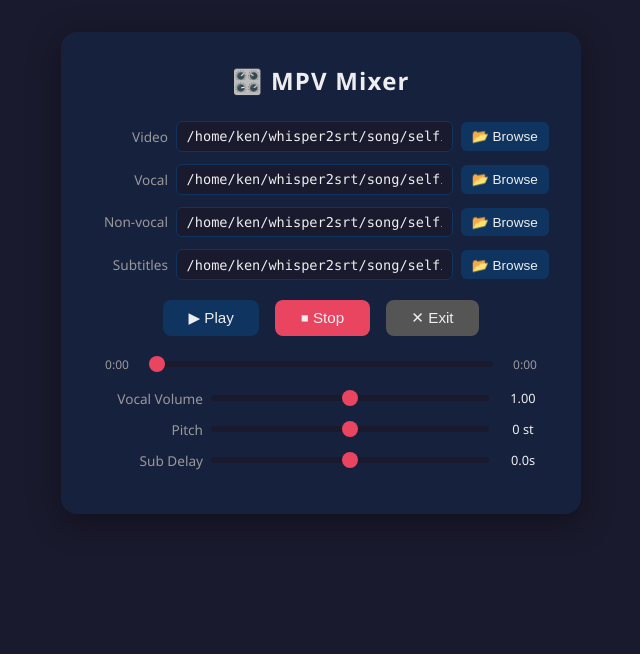
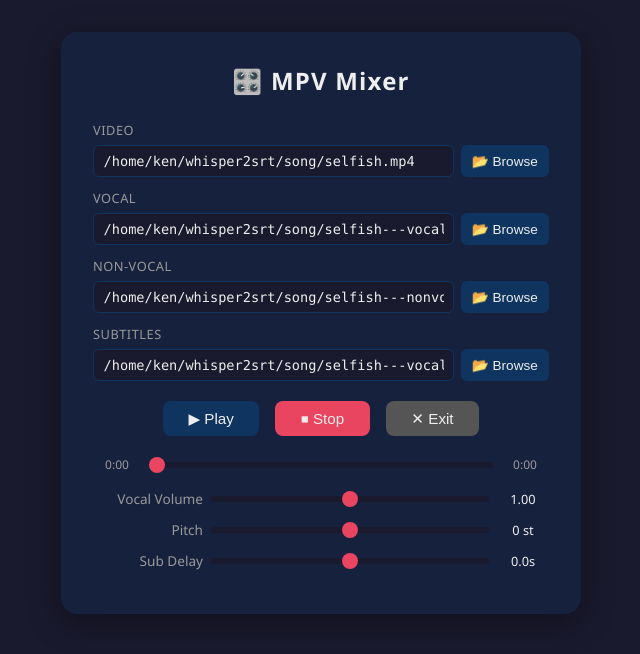
Before and after one commit to kagebarton/whisper2srt, a Flask app: page / in a window 1280 px wide. Shown: the top 654 px of the page, without its empty margins (319-959 px from the left). Run offline with Flask 3, Linux system fonts and the light colour scheme.

Commit message:
Bug fixes
Clear leftover filter complex at song end to prevent subsequent ops failing trying to reuse it
Increase path fields' width

```diff
--- a/mpv/app.py
+++ b/mpv/app.py
@@ -117,11 +117,11 @@ def generate_placeholder():
 
     bbox_main = draw.textbbox((0, 0), text_main, font=font_large)
     text_w = bbox_main[2] - bbox_main[0]
-    draw.text(((1920 - text_w) / 2, 400), text_main, fill="white", font=font_large)
+    draw.text(((1280 - text_w) / 2, 400), text_main, fill="white", font=font_large)
 
     bbox_sub = draw.textbbox((0, 0), text_sub, font=font_small)
     text_w_sub = bbox_sub[2] - bbox_sub[0]
-    draw.text(((1920 - text_w_sub) / 2, 520), text_sub, fill="white", font=font_small)
+    draw.text(((1280 - text_w_sub) / 2, 520), text_sub, fill="white", font=font_small)
 
     img.save(PLACEHOLDER_PNG)
 
@@ -129,6 +129,14 @@ def generate_placeholder():
 def load_placeholder():
     """Load the placeholder PNG into the running MPV instance."""
     send_mpv_command({"command": ["loadfile", PLACEHOLDER_PNG]})
+
+
+def end_song():
+    """Teardown after a song ends: clear filter, show placeholder, reset state."""
+    send_mpv_command({"command": ["set_property", "lavfi-complex", ""]})
+    load_placeholder()
+    reset_state_defaults()
+    poll_stop.set()
 
 
 def reset_state_defaults():
@@ -148,6 +156,7 @@ def start_mpv():
         "mpv",
         "--idle",
         "--force-window",
+        "--image-display-duration=inf",
         f"--input-ipc-server={IPC_SOCKET}",
         "--no-terminal",
     ]
@@ -181,9 +190,7 @@ def poll_position():
         # Check if MPV went idle (song ended naturally)
         idle_resp = send_mpv_query({"command": ["get_property", "idle-active"]})
         if idle_resp and idle_resp.get("data") is True:
-            reset_state_defaults()
-            load_placeholder()
-            poll_stop.set()
+            end_song()
             break
 
         resp = send_mpv_query({"command": ["get_property", "time-pos"]})
@@ -268,10 +275,8 @@ def pause():
 @app.route("/api/stop", methods=["POST"])
 def stop():
     send_mpv_command({"command": ["stop"]})
-    time.sleep(0.1)
-    load_placeholder()
-    reset_state_defaults()
-    poll_stop.set()
+    time.sleep(0.1)   # let MPV process the stop before loading placeholder
+    end_song()
     return jsonify({"ok": True})
 
 
--- a/mpv/templates/index.html
+++ b/mpv/templates/index.html
@@ -43,20 +43,24 @@
   /* ── File rows ─────────────────────────────────────────── */
   .file-row {
     display: flex;
-    align-items: center;
-    gap: .5rem;
+    flex-direction: column;
+    gap: .35rem;
     margin-bottom: .75rem;
   }
   .file-row label {
-    width: 75px;
-    text-align: right;
-    font-size: .85rem;
+    font-size: .8rem;
     color: var(--text-dim);
-    flex-shrink: 0;
+    text-transform: uppercase;
+    letter-spacing: .04em;
+  }
+  .file-row .input-group {
+    display: flex;
+    gap: .4rem;
+    width: 100%;
   }
   .file-row input[type="text"] {
     flex: 1;
-    padding: .4rem .6rem;
+    padding: .45rem .6rem;
     border-radius: 6px;
     border: 1px solid var(--accent);
     background: var(--bg);
@@ -77,6 +81,7 @@
     cursor: pointer;
     font-size: .85rem;
     white-space: nowrap;
+    flex-shrink: 0;
   }
   .file-row button:hover { background: #1a5276; }
 
@@ -267,23 +272,31 @@
   <!-- File selection -->
   <div class="file-row">
     <label>Video</label>
+    <div class="input-group">
       <input type="text" id="videoPath" placeholder="Paste path or click Browse…" value="{{ state.video_path or '' }}">
       <button onclick="openBrowser('video')">📂 Browse</button>
     </div>
+  </div>
   <div class="file-row">
     <label>Vocal</label>
+    <div class="input-group">
       <input type="text" id="vocalPath" placeholder="Paste path or click Browse…" value="{{ state.vocal_path or '' }}">
       <button onclick="openBrowser('vocal')">📂 Browse</button>
     </div>
+  </div>
   <div class="file-row">
     <label>Non-vocal</label>
+    <div class="input-group">
       <input type="text" id="nonvocalPath" placeholder="Paste path or click Browse…" value="{{ state.nonvocal_path or '' }}">
       <button onclick="openBrowser('nonvocal')">📂 Browse</button>
     </div>
+  </div>
   <div class="file-row">
     <label>Subtitles</label>
+    <div class="input-group">
       <input type="text" id="subtitlePath" placeholder="Optional .srt / .ass path" value="{{ state.subtitle_path or '' }}">
       <button onclick="openBrowser('subtitle')">📂 Browse</button>
+    </div>
   </div>
 
   <!-- Transport -->
```
Lines whose indentation alone changed are shown as unchanged.
